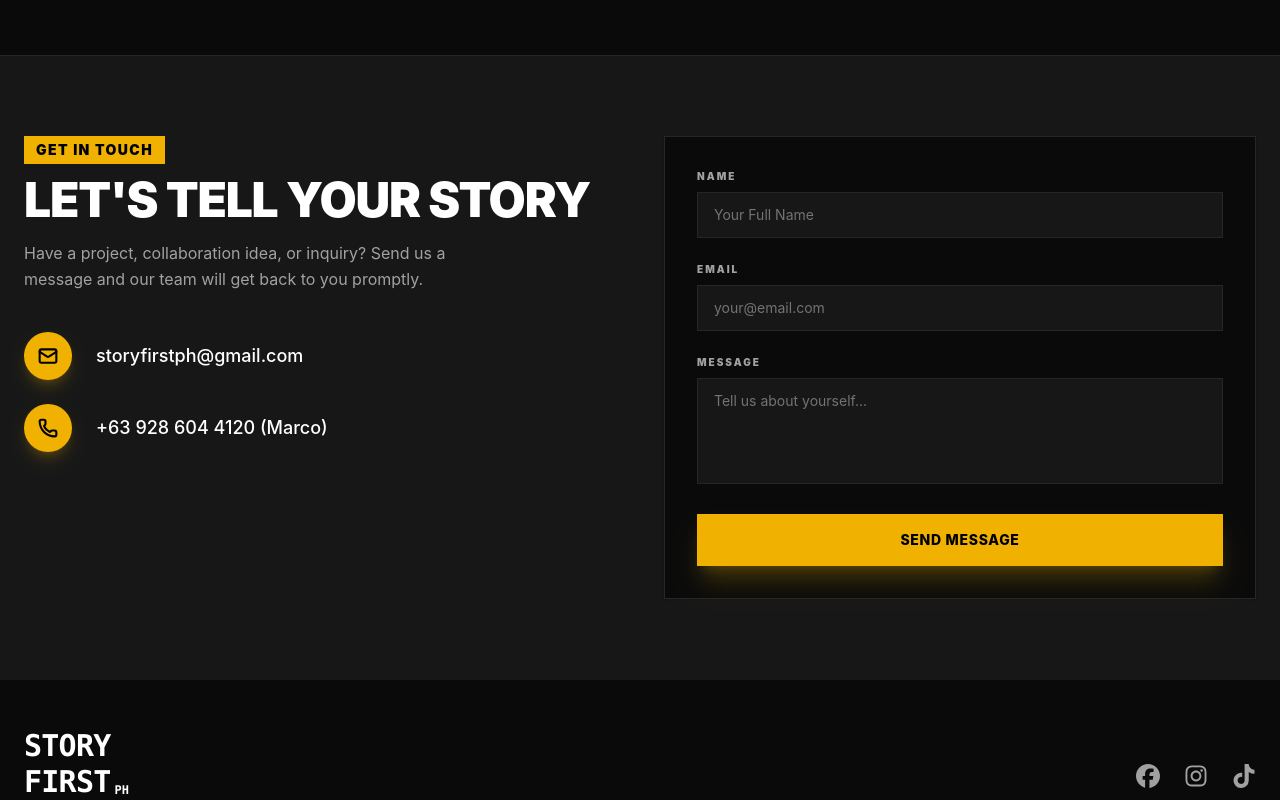
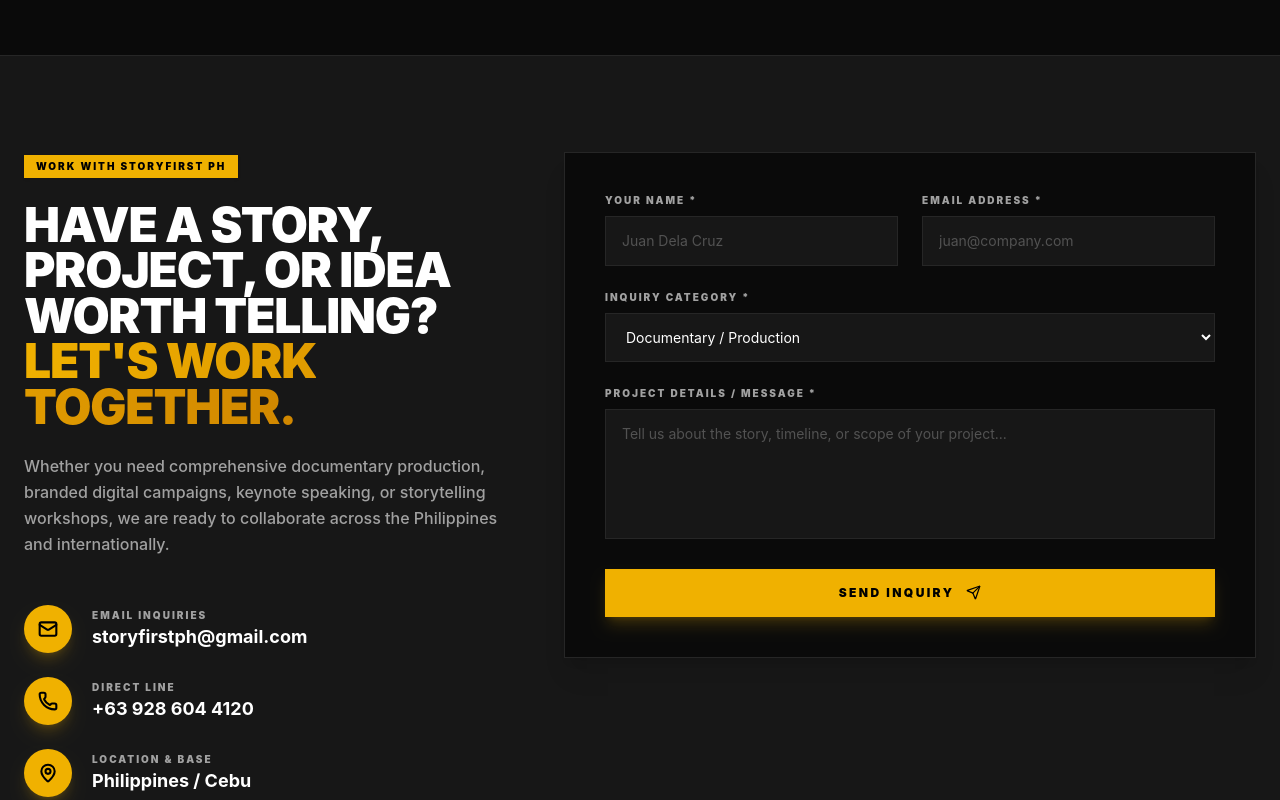
Before and after one commit to hfqhi/storyfirst-ph, a React (Vite) app: page / in a window 1280 px wide. Shown: the part 4220-5020 px from the top of the page. Built offline with nearby package versions, Linux system fonts and the light colour scheme.

Commit message:
feat(contact): implement inquiry category selector, Cebu location tag, and brief-aligned CTA

```diff
--- a/src/components/Contact.jsx
+++ b/src/components/Contact.jsx
@@ -1,13 +1,24 @@
 import React, { useState } from "react";
-import { Mail, Phone } from "lucide-react";
+import { Mail, Phone, MapPin, Send } from "lucide-react";
 
 export default function Contact() {
   const [isSent, setIsSent] = useState(false);
   const [formData, setFormData] = useState({
     name: "",
     email: "",
+    category: "Documentary / Production",
     message: "",
   });
+
+  const inquiryCategories = [
+    "Documentary / Production",
+    "Content Creation",
+    "Events Hosting",
+    "Workshops / Speaking",
+    "Partnerships",
+    "Media / Press",
+    "Other Inquiries",
+  ];
 
   const handleChange = (e) => {
     setFormData({ ...formData, [e.target.name]: e.target.value });
@@ -16,56 +27,102 @@
   const handleSubmit = (e) => {
     e.preventDefault();
     setIsSent(true);
-    setFormData({ name: "", email: "", message: "" });
+    setFormData({
+      name: "",
+      email: "",
+      category: "Documentary / Production",
+      message: "",
+    });
     setTimeout(() => setIsSent(false), 3000);
   };
 
   return (
     <section
       id="contact"
-      className="py-20 bg-neutral-50 dark:bg-neutral-900 border-t border-neutral-200 dark:border-neutral-800 px-6 transition-colors duration-500"
+      className="py-24 bg-neutral-50 dark:bg-neutral-900 border-t border-neutral-200 dark:border-neutral-800 px-6 transition-colors duration-500"
     >
-      <div className="max-w-7xl mx-auto grid grid-cols-1 lg:grid-cols-2 gap-12">
-        <div>
-          <span className="bg-yellow-500 text-black uppercase font-black px-3 py-1 text-sm tracking-widest inline-block mb-3">
-            Get In Touch
+      <div className="max-w-7xl mx-auto grid grid-cols-1 lg:grid-cols-12 gap-12 lg:gap-16 items-start">
+        {/* Left Column: Direct Info & Editorial Pitch */}
+        <div className="lg:col-span-5 space-y-6">
+          <span className="bg-yellow-500 text-black uppercase font-black px-3 py-1 text-[10px] tracking-[0.2em] inline-block shadow-sm">
+            Work With StoryFirst PH
           </span>
-          <h2 className="text-3xl sm:text-5xl font-black text-neutral-950 dark:text-white uppercase tracking-tight">
-            Let's Tell Your Story
+
+          <h2 className="text-4xl sm:text-5xl font-black text-neutral-950 dark:text-white uppercase tracking-tight leading-[0.95]">
+            Have a story, project, or idea worth telling?
+            <br />
+            <span className="text-transparent bg-clip-text bg-gradient-to-r from-yellow-500 to-yellow-600">
+              Let's work together.
+            </span>
           </h2>
-          <p className="text-neutral-600 dark:text-neutral-400 mt-4 leading-relaxed max-w-md">
-            Have a project, collaboration idea, or inquiry? Send us a message
-            and our team will get back to you promptly.
+
+          <p className="text-neutral-600 dark:text-neutral-400 text-base leading-relaxed font-medium">
+            Whether you need comprehensive documentary production, branded
+            digital campaigns, keynote speaking, or storytelling workshops, we
+            are ready to collaborate across the Philippines and internationally.
           </p>
 
-          <div className="mt-10 space-y-6 select-text">
-            <div className="flex items-center gap-6">
+          <div className="pt-6 space-y-6 select-text">
+            {/* Email Contact */}
+            <div className="flex items-center gap-5">
               <div className="flex items-center justify-center w-12 h-12 bg-yellow-500 text-black rounded-full shadow-lg shadow-yellow-500/20 shrink-0">
                 <Mail size={20} strokeWidth={2.5} />
               </div>
-              <p className="text-neutral-950 dark:text-white font-medium text-lg">
+              <div>
+                <p className="text-[10px] font-black tracking-[0.2em] uppercase text-neutral-400">
+                  Email Inquiries
+                </p>
+                <a
+                  href="mailto:storyfirstph@gmail.com"
+                  className="text-neutral-950 dark:text-white font-bold text-lg hover:text-yellow-500 transition-colors"
+                >
                   storyfirstph@gmail.com
-              </p>
+                </a>
+              </div>
             </div>
 
-            <div className="flex items-center gap-6">
+            {/* Phone Contact */}
+            <div className="flex items-center gap-5">
               <div className="flex items-center justify-center w-12 h-12 bg-yellow-500 text-black rounded-full shadow-lg shadow-yellow-500/20 shrink-0">
                 <Phone size={20} strokeWidth={2.5} />
               </div>
-              <p className="text-neutral-950 dark:text-white font-medium text-lg">
-                +63 928 604 4120 (Marco)
+              <div>
+                <p className="text-[10px] font-black tracking-[0.2em] uppercase text-neutral-400">
+                  Direct Line
+                </p>
+                <p className="text-neutral-950 dark:text-white font-bold text-lg">
+                  +63 928 604 4120
+                </p>
+              </div>
+            </div>
+
+            {/* Location Tag */}
+            <div className="flex items-center gap-5">
+              <div className="flex items-center justify-center w-12 h-12 bg-yellow-500 text-black rounded-full shadow-lg shadow-yellow-500/20 shrink-0">
+                <MapPin size={20} strokeWidth={2.5} />
+              </div>
+              <div>
+                <p className="text-[10px] font-black tracking-[0.2em] uppercase text-neutral-400">
+                  Location & Base
+                </p>
+                <p className="text-neutral-950 dark:text-white font-bold text-lg">
+                  Philippines / Cebu
                 </p>
               </div>
             </div>
           </div>
+        </div>
 
+        {/* Right Column: Inquiry Form with Category Selector */}
+        <div className="lg:col-span-7">
           <form
             onSubmit={handleSubmit}
-          className="bg-white dark:bg-neutral-950 p-8 border border-neutral-200 dark:border-neutral-800 space-y-6 shadow-sm"
+            className="bg-white dark:bg-neutral-950 p-8 sm:p-10 border border-neutral-200 dark:border-neutral-800 space-y-6 shadow-xl"
           >
+            <div className="grid grid-cols-1 sm:grid-cols-2 gap-6">
               <div>
                 <label className="block text-[10px] font-black tracking-[0.2em] uppercase text-neutral-500 dark:text-neutral-400 mb-2">
-              Name
+                  Your Name *
                 </label>
                 <input
                   type="text"
@@ -73,13 +130,14 @@
                   required
                   value={formData.name}
                   onChange={handleChange}
-              placeholder="Your Full Name"
-              className="w-full bg-neutral-50 dark:bg-neutral-900 border border-neutral-200 dark:border-neutral-800 px-4 py-3 text-neutral-900 dark:text-white placeholder-neutral-400 dark:placeholder-neutral-500 text-sm focus:outline-none focus:border-yellow-500 transition-colors"
+                  placeholder="Juan Dela Cruz"
+                  className="w-full bg-neutral-50 dark:bg-neutral-900 border border-neutral-200 dark:border-neutral-800 px-4 py-3.5 text-neutral-900 dark:text-white placeholder-neutral-400 dark:placeholder-neutral-600 text-sm focus:outline-none focus:border-yellow-500 transition-colors"
                 />
               </div>
+
               <div>
                 <label className="block text-[10px] font-black tracking-[0.2em] uppercase text-neutral-500 dark:text-neutral-400 mb-2">
-              Email
+                  Email Address *
                 </label>
                 <input
                   type="email"
@@ -87,36 +145,65 @@
                   required
                   value={formData.email}
                   onChange={handleChange}
-              placeholder="your@email.com"
-              className="w-full bg-neutral-50 dark:bg-neutral-900 border border-neutral-200 dark:border-neutral-800 px-4 py-3 text-neutral-900 dark:text-white placeholder-neutral-400 dark:placeholder-neutral-500 text-sm focus:outline-none focus:border-yellow-500 transition-colors"
+                  placeholder="juan@company.com"
+                  className="w-full bg-neutral-50 dark:bg-neutral-900 border border-neutral-200 dark:border-neutral-800 px-4 py-3.5 text-neutral-900 dark:text-white placeholder-neutral-400 dark:placeholder-neutral-600 text-sm focus:outline-none focus:border-yellow-500 transition-colors"
                 />
               </div>
+            </div>
+
+            {/* Category Dropdown */}
             <div>
               <label className="block text-[10px] font-black tracking-[0.2em] uppercase text-neutral-500 dark:text-neutral-400 mb-2">
-              Message
+                Inquiry Category *
+              </label>
+              <select
+                name="category"
+                value={formData.category}
+                onChange={handleChange}
+                className="w-full bg-neutral-50 dark:bg-neutral-900 border border-neutral-200 dark:border-neutral-800 px-4 py-3.5 text-neutral-900 dark:text-white text-sm focus:outline-none focus:border-yellow-500 transition-colors cursor-pointer"
+              >
+                {inquiryCategories.map((cat) => (
+                  <option key={cat} value={cat}>
+                    {cat}
+                  </option>
+                ))}
+              </select>
+            </div>
+
+            <div>
+              <label className="block text-[10px] font-black tracking-[0.2em] uppercase text-neutral-500 dark:text-neutral-400 mb-2">
+                Project Details / Message *
               </label>
               <textarea
-              rows="4"
+                rows="5"
                 name="message"
                 required
                 value={formData.message}
                 onChange={handleChange}
-              placeholder="Tell us about yourself..."
-              className="w-full bg-neutral-50 dark:bg-neutral-900 border border-neutral-200 dark:border-neutral-800 px-4 py-3 text-neutral-900 dark:text-white placeholder-neutral-400 dark:placeholder-neutral-500 text-sm focus:outline-none focus:border-yellow-500 resize-none transition-colors"
+                placeholder="Tell us about the story, timeline, or scope of your project..."
+                className="w-full bg-neutral-50 dark:bg-neutral-900 border border-neutral-200 dark:border-neutral-800 px-4 py-3.5 text-neutral-900 dark:text-white placeholder-neutral-400 dark:placeholder-neutral-600 text-sm focus:outline-none focus:border-yellow-500 resize-none transition-colors"
               ></textarea>
             </div>
-          {/* Added cursor-pointer to the submit button */}
+
             <button
               type="submit"
-            className={`w-full font-extrabold uppercase py-4 text-sm tracking-wider transition-all duration-300 active:scale-95 cursor-pointer ${
+              className={`w-full font-black uppercase py-4 text-xs tracking-[0.2em] flex items-center justify-center gap-3 transition-all duration-300 active:scale-98 cursor-pointer ${
                 isSent
-                ? "bg-green-500 text-white"
-                : "bg-yellow-500 hover:bg-yellow-400 text-black shadow-xl shadow-yellow-500/20"
+                  ? "bg-emerald-600 text-white"
+                  : "bg-yellow-500 hover:bg-yellow-400 text-black shadow-lg shadow-yellow-500/20"
               }`}
             >
-            {isSent ? "MESSAGE SENT!" : "Send Message"}
+              {isSent ? (
+                "INQUIRY SENT SUCCESSFULLY!"
+              ) : (
+                <>
+                  <span>Send Inquiry</span>
+                  <Send size={15} />
+                </>
+              )}
             </button>
           </form>
+        </div>
       </div>
     </section>
   );
```
Lines whose indentation alone changed are shown as unchanged.
